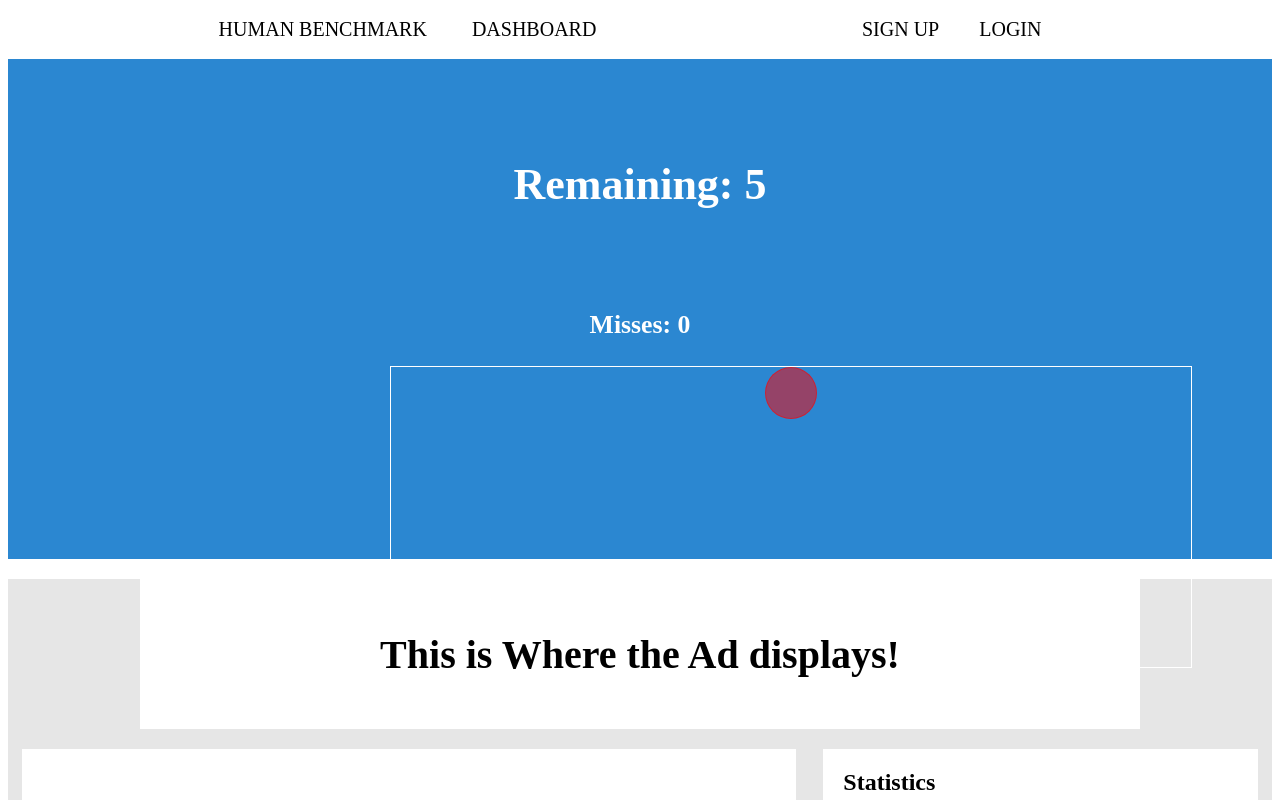
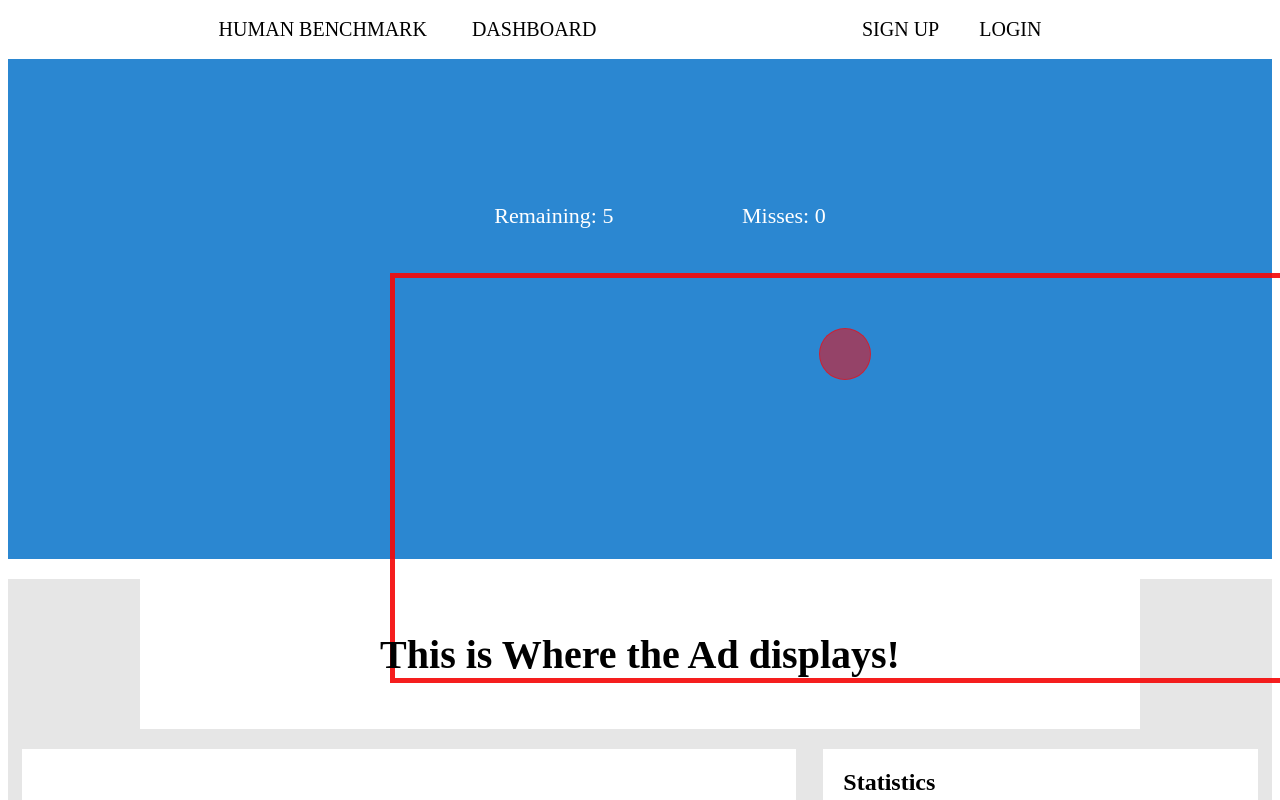
Before and after one commit to Kamalags24/human-bench, a Vue app: page / in a window 1280 px wide. Both pictures are taken after a click on the button "Commencer le jeu". Shown: the top 800 px of the page. Built offline with nearby package versions, Linux system fonts and the light colour scheme.

Commit message:
taille boule comprise entre 50 et 150 et boule déborde pas

```diff
--- a/src/components/gameArea.vue
+++ b/src/components/gameArea.vue
@@ -51,15 +51,39 @@ function changePosition() {
   top.value = Math.floor(Math.random() * 100);
   left.value = Math.floor(Math.random() * 100);
 
-  lon.value = Math.floor(Math.random() * 200);
-  width.value =lon.value;
-  height.value =lon.value;
+
+
 
   a.value = Math.floor(Math.random() * couleurs.length-1);
   top.value = Math.floor(Math.random() * 250);
   left.value = Math.floor(Math.random() * 250);
 
+  taille();
+
 }
+
+function taille(){
+
+  lon.value = Math.floor(Math.random() * 130);
+
+
+  if (lon.value > 50 && lon.value<150  ){
+
+
+    width.value =lon.value;
+    height.value =lon.value;
+
+
+
+  } else{
+    width.value = 60;
+    height.value = 60;
+
+  }
+
+  console.log(lon.value);
+}
+
 
 function timer() {
   second.value++;
@@ -109,8 +133,15 @@ function timer() {
     </div>
 
     <main class="zone" v-if="Game">
-      <h1>Remaining: {{ count }}</h1>
-      <h3>Misses: {{ misses }}</h3>
+
+      <ul class="ligne">
+        <li>
+          <p>Remaining: {{ count }}</p>
+        </li>
+        <li>
+          <p>Misses: {{ misses }}</p>
+        </li>
+      </ul>
       <div class="container-cercle" @click="handleMisses" >
         <div
           class="cercle"
@@ -137,9 +168,13 @@ function timer() {
 <style scoped>
 
 .container-cercle {
-  border: 1px solid;
+  border: 5px solid rgba(245, 8, 8, 0.909);
   height: 300px;
   width: 800px;
+  overflow: hidden;
+
+  padding: 10%;
+
 }
 
 .cercle-p {
@@ -219,6 +254,11 @@ main h1 {
   top: 0;
   left: 0;
   margin: auto;
+  flex-wrap: wrap;
+  max-width: 150px;
+  overflow: initial;
+
+
 }
 
 input {
@@ -264,7 +304,14 @@ input {
 h4 {
   color: red;
 }
-
+.ligne{
+  display: flex;
+  justify-content: space-around;
+}
+li{
+  list-style-type: none;
+  gap:50 px;
+}
 /* h1 {
   margin: 0 auto;
   color: white;
```
